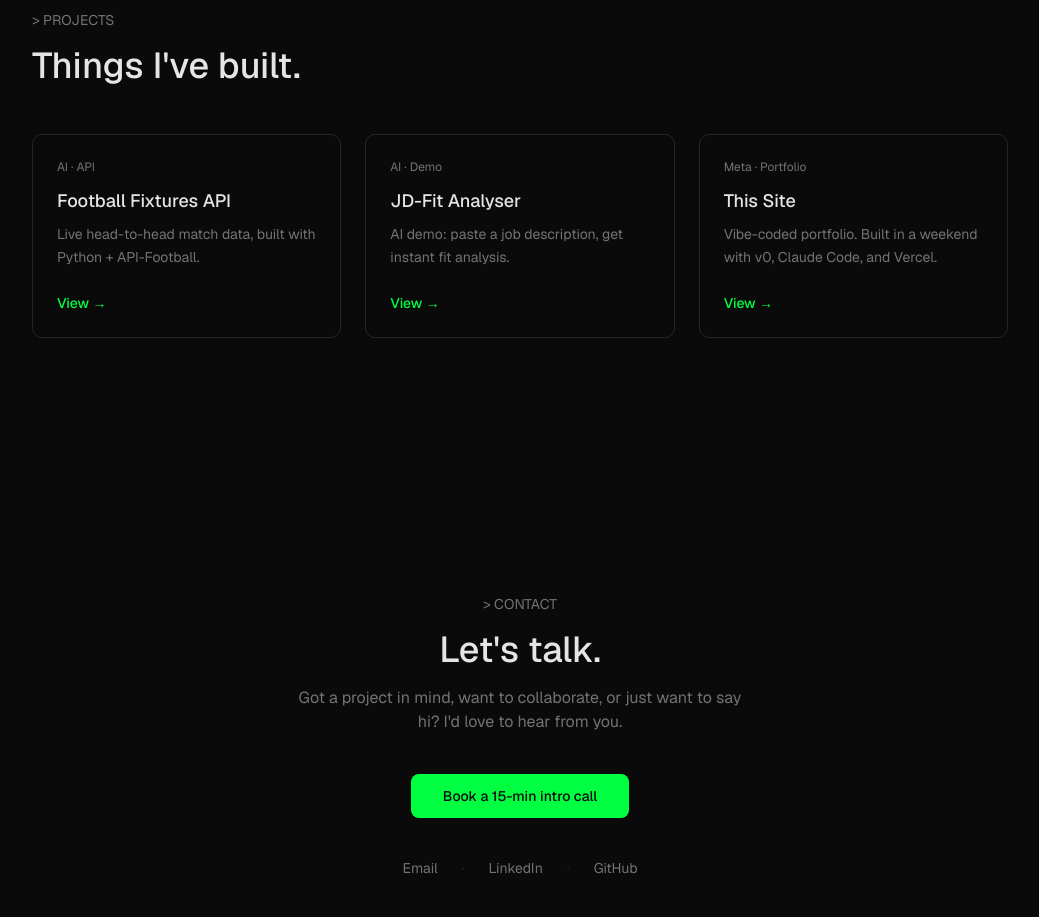
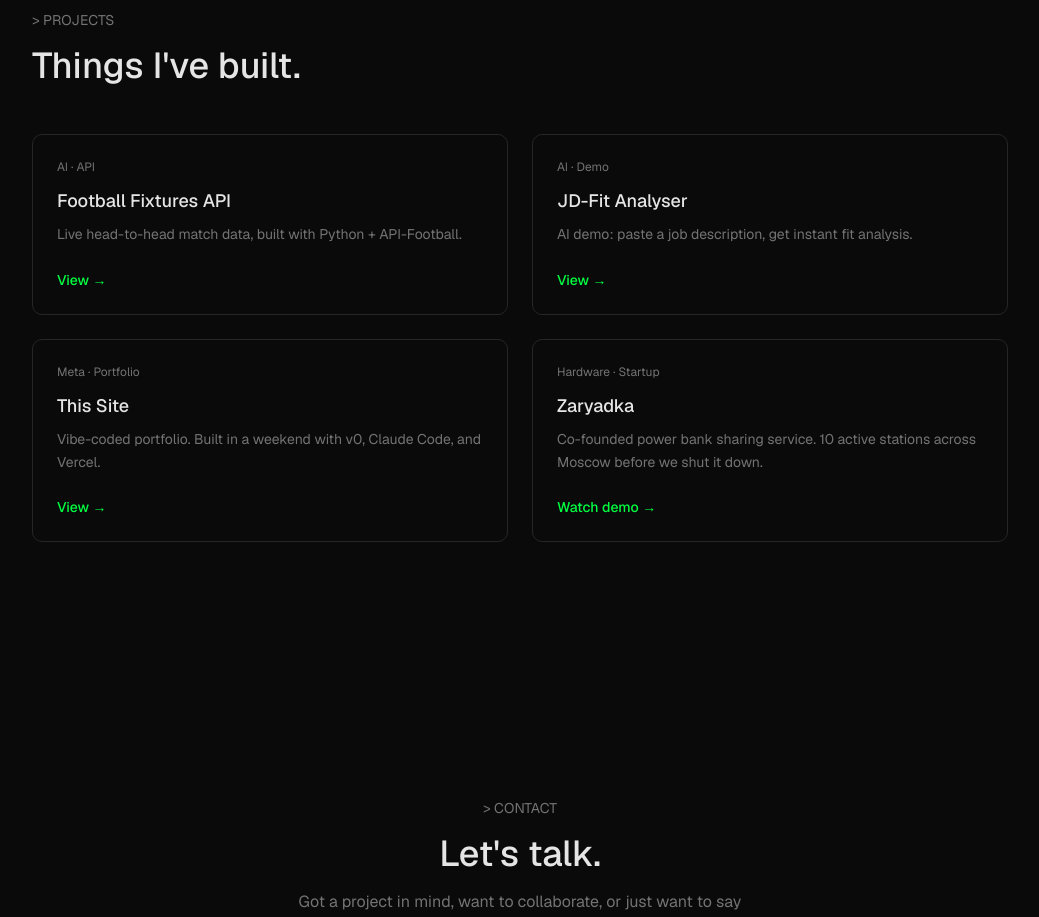
Before and after one commit to Savel2/portfolio, a Next.js app: page / in a window 1280 px wide. Shown: the part 1560-2477 px from the top of the page, without its empty margins (120-1159 px from the left). Built offline with nearby package versions, Linux system fonts and the light colour scheme.

Commit message:
adding Zarydka box in the projects section

```diff
--- a/components/projects.tsx
+++ b/components/projects.tsx
@@ -9,6 +9,7 @@ const projects = [
     description: "Live head-to-head match data, built with Python + API-Football.",
     link: "/man-u",
     external: false,
+    cta: "View →",
   },
   {
     tag: "AI · Demo",
@@ -16,6 +17,7 @@ const projects = [
     description: "AI demo: paste a job description, get instant fit analysis.",
     link: "/fit",
     external: false,
+    cta: "View →",
   },
   {
     tag: "Meta · Portfolio",
@@ -23,6 +25,15 @@ const projects = [
     description: "Vibe-coded portfolio. Built in a weekend with v0, Claude Code, and Vercel.",
     link: "https://github.com/Savel2/portfolio",
     external: true,
+    cta: "View →",
+  },
+  {
+    tag: "Hardware · Startup",
+    title: "Zaryadka",
+    description: "Co-founded power bank sharing service. 10 active stations across Moscow before we shut it down.",
+    link: "https://www.youtube.com/watch?v=B1GxGkvgMVA",
+    external: true,
+    cta: "Watch demo →",
   },
 ]
 
@@ -44,7 +55,7 @@ export function ProjectsSection() {
           </h2>
         </motion.div>
 
-        <div className="grid gap-6 md:grid-cols-3">
+        <div className="grid gap-6 md:grid-cols-2">
           {projects.map((project, index) => (
             <motion.a
               key={project.title}
@@ -66,7 +77,7 @@ export function ProjectsSection() {
                 {project.description}
               </p>
               <span className="text-sm font-medium text-primary transition-transform group-hover:translate-x-1">
-                View →
+                {project.cta}
               </span>
             </motion.a>
           ))}
```
